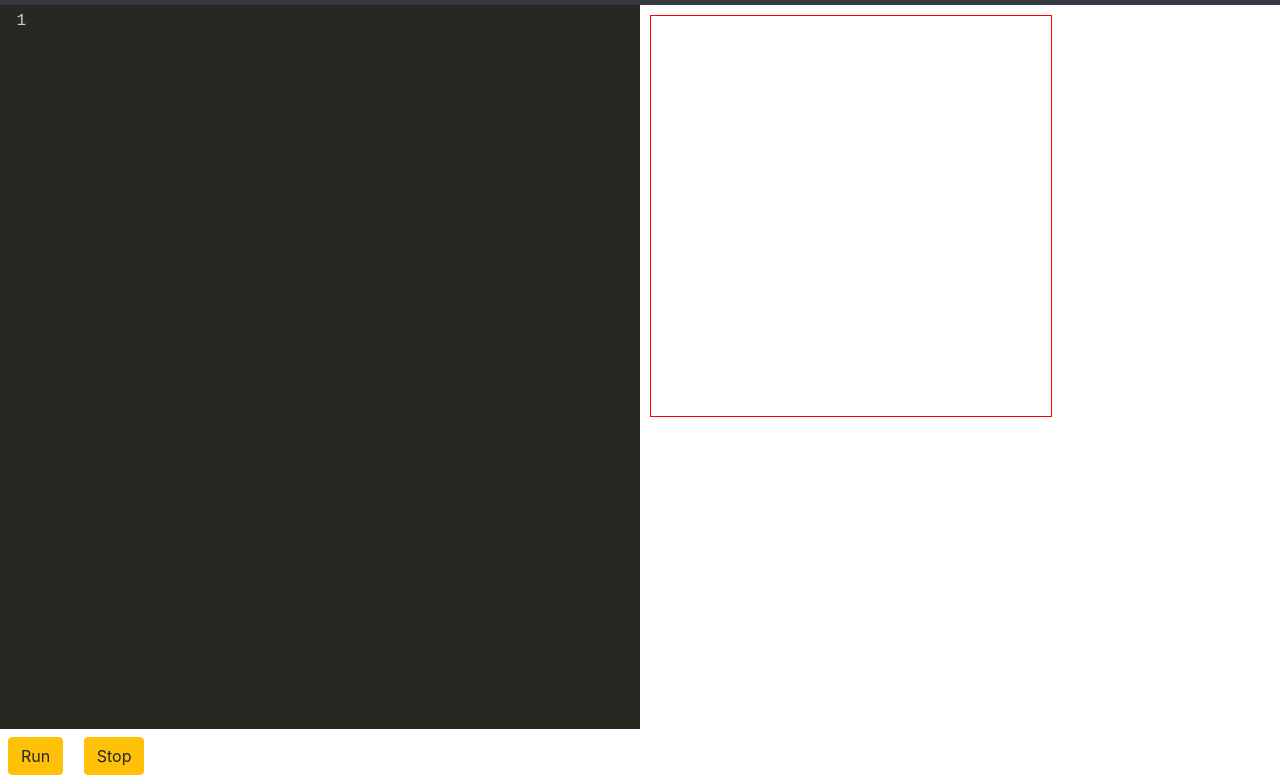
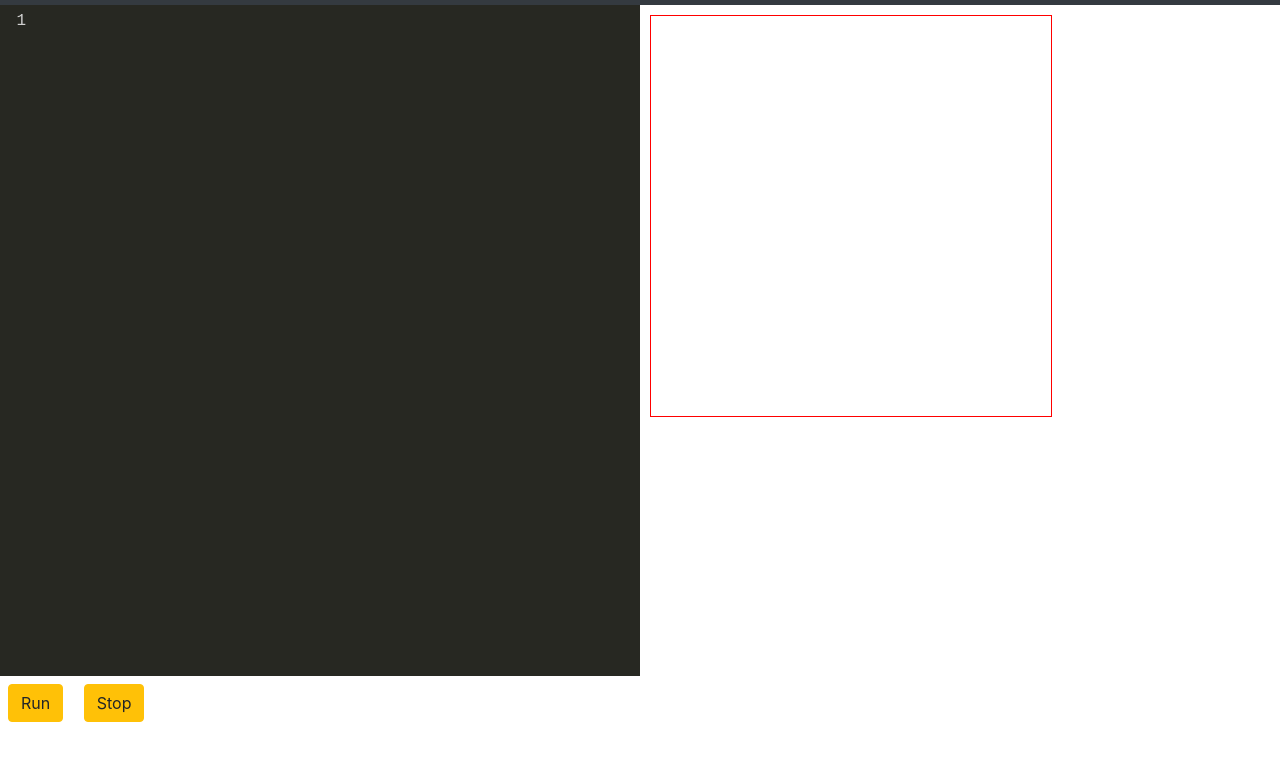
Before and after one commit to jackmorrison12/pyplay, a website built with webpack: page static/index.html in a window 1280 px wide. Shown: the part 71-854 px from the top of the page. After the commit the page ends 801 px from the top, so only its background shows below. Built offline with nearby package versions, Linux system fonts and the light colour scheme.

Commit message:
changed height

```diff
--- a/static/index.html
+++ b/static/index.html
@@ -26,7 +26,7 @@
       </ul>
 
     </nav>
-    <div style="width: 100vw; height: calc(100vh - 75.78px);display: flex;">
+    <div style="width: 100vw; height: calc(100vh - 128.68px);display: flex;">
       <div style="width: 50%; float:left;">
 
         <textarea id="textarea"></textarea>
```
